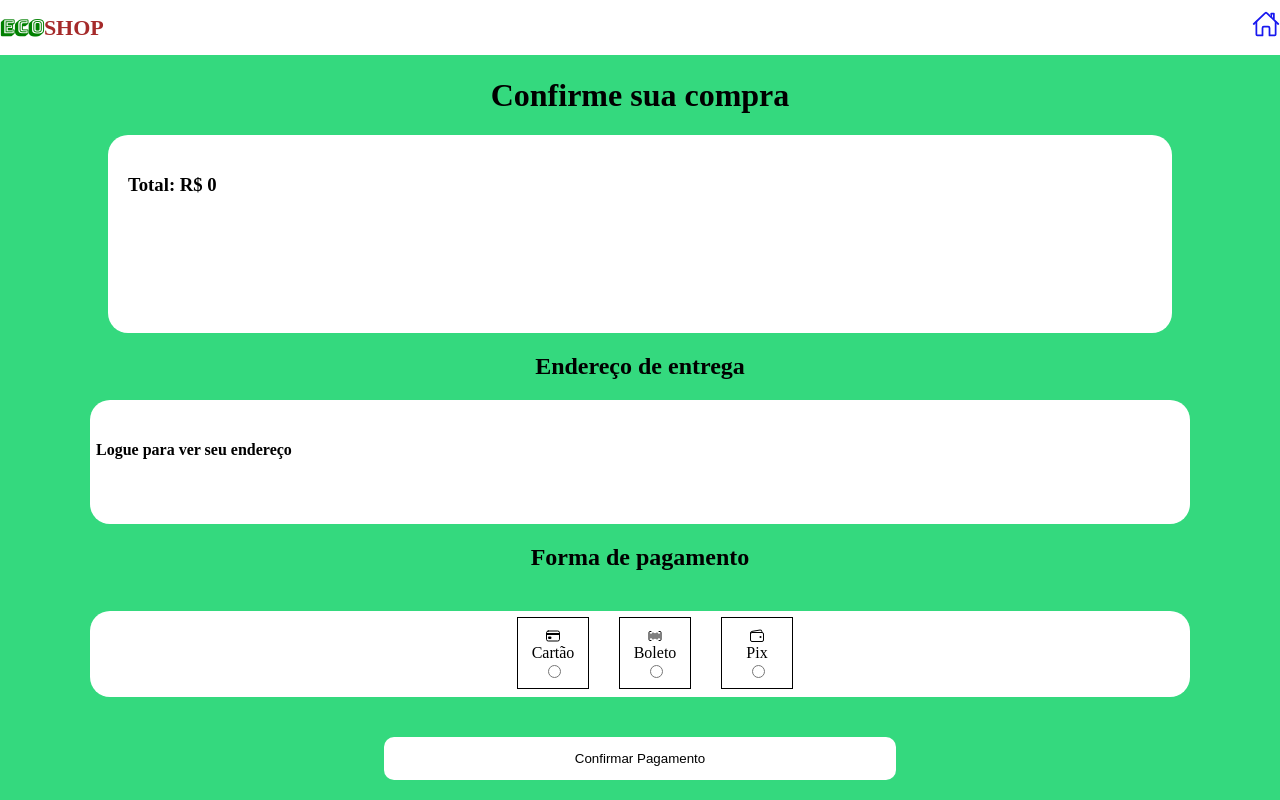
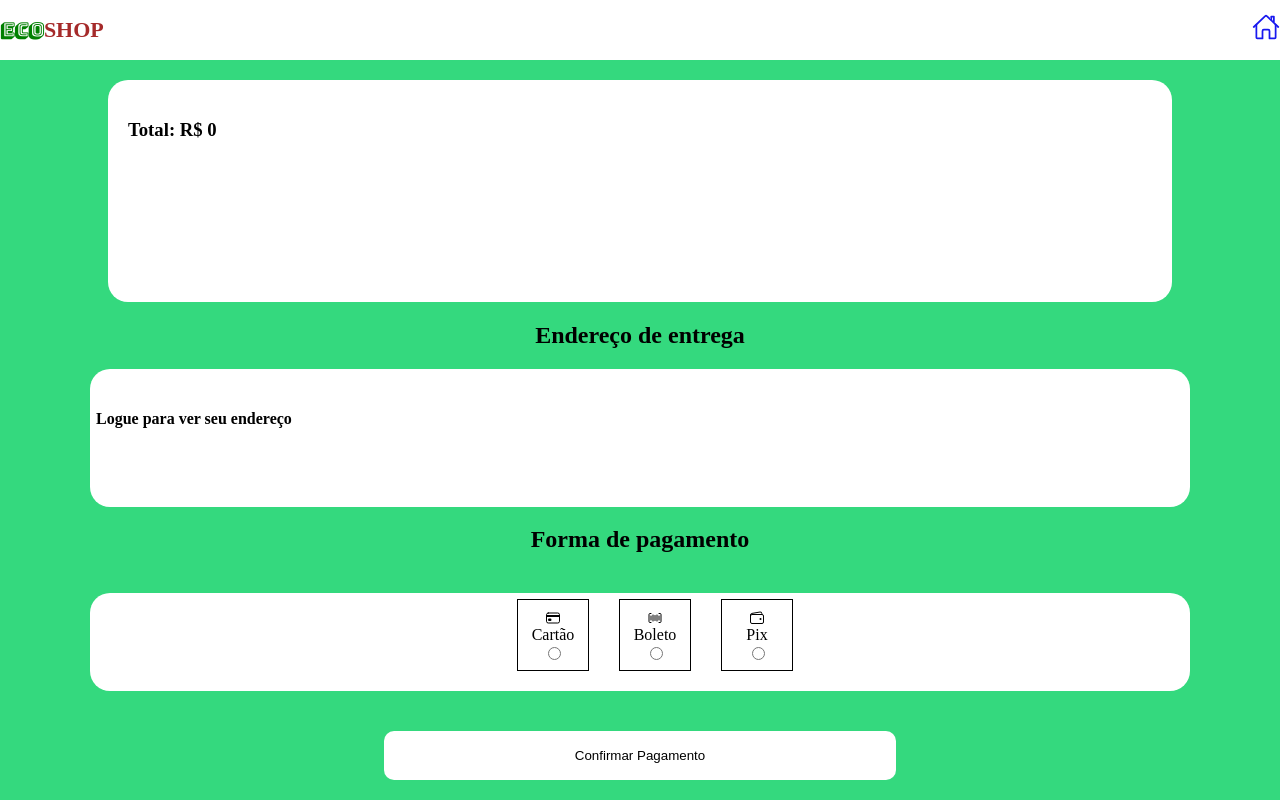
Before and after one commit to gusgusz/projeto15-ecoshop-front, a React (Create React App) app: page /payment in a window 1280 px wide. Built offline with nearby package versions, Linux system fonts and the light colour scheme.

Commit message:
z-index header payment

```diff
--- a/src/pages/HomePage.js
+++ b/src/pages/HomePage.js
@@ -73,6 +73,7 @@ export default function HomePage() {
               Adicionar ao Carrinho
             </button>
           </div>
+
         ))}
       </ListContainer>
 
@@ -161,6 +162,7 @@ const ListContainer = styled.div`
     width: 300px;
     height: 300px;
     margin: 10px;
+
   }
   div img {
     width: 100px;
@@ -170,6 +172,7 @@ const ListContainer = styled.div`
     display: flex;
     justify-content: center;
     align-items: center;
+
   }
   div span {
   }
--- a/src/pages/PaymentCheck.js
+++ b/src/pages/PaymentCheck.js
@@ -100,10 +100,10 @@ export default function PaymentCheck() {
             return (
               <div index>
                 <span> {p.name}</span>
+
+                <div>
                 <p>R$ {p.price}</p>
-                <div onClick={() => deleteProduct(index)}>
-
-                <ion-icon name="trash-outline"></ion-icon>
+                <ion-icon onClick={() => deleteProduct(index)} name="trash-outline"></ion-icon>
                 </div>
 
               </div>
@@ -165,7 +165,7 @@ const Content = styled.div`
   left: 0;
   right: 0;
   bottom: 0;
-  position: absolute;
+  position: fixed;
   align-items: center;
   background-color: #34d97e;
   overflow-y: scroll;
@@ -178,6 +178,9 @@ const Content = styled.div`
     align-items: center;
     justify-content: space-between;
     background-color: #fff;
+    position: fixed;
+    z-index: 1;
+
 
   }
 
@@ -237,17 +240,23 @@ const Prod = styled.div`
   flex-direction: column;
   padding: 20px;
   position: relative;
-  overflow-y: scroll;
+  overflow-y: visible;
 
   div{
     display: flex;
     justify-content: space-between;
     align-items: center;
+    div{
+     p{
+      margin: 0 29px;
+     }
+    }
 
   }
   h3{
     bottom: 0;
     right: 8px;
+
   }
 `;
 
@@ -258,7 +267,7 @@ const Adress = styled.div`
   height: 160px;
   background-color: #fff;
   padding: 6px;
-  overflow-y: scroll;
+  overflow-y: visible;
   border-radius: 20px;
   padding-top: 20px;
   padding-bottom: 20px;
```
